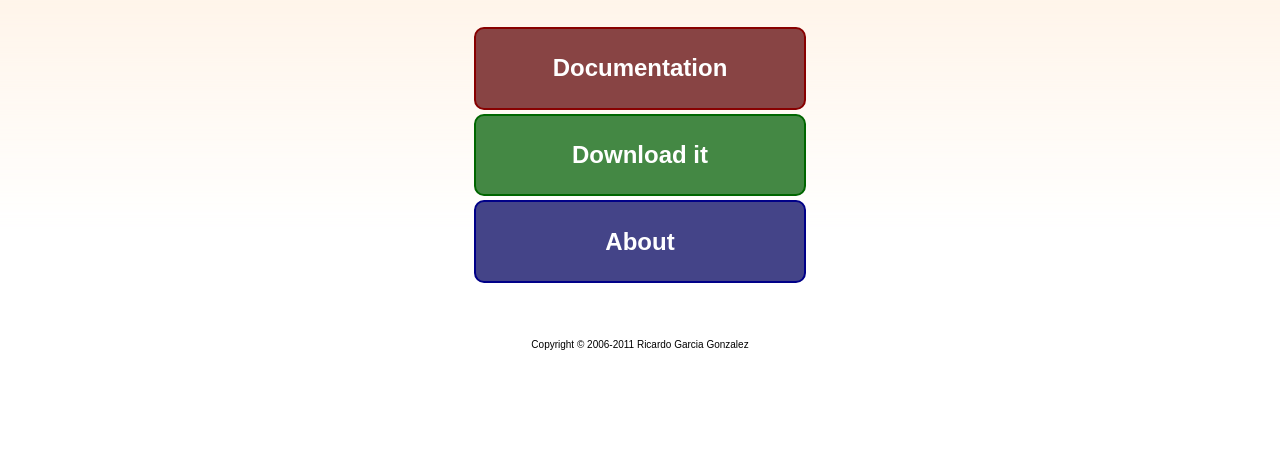
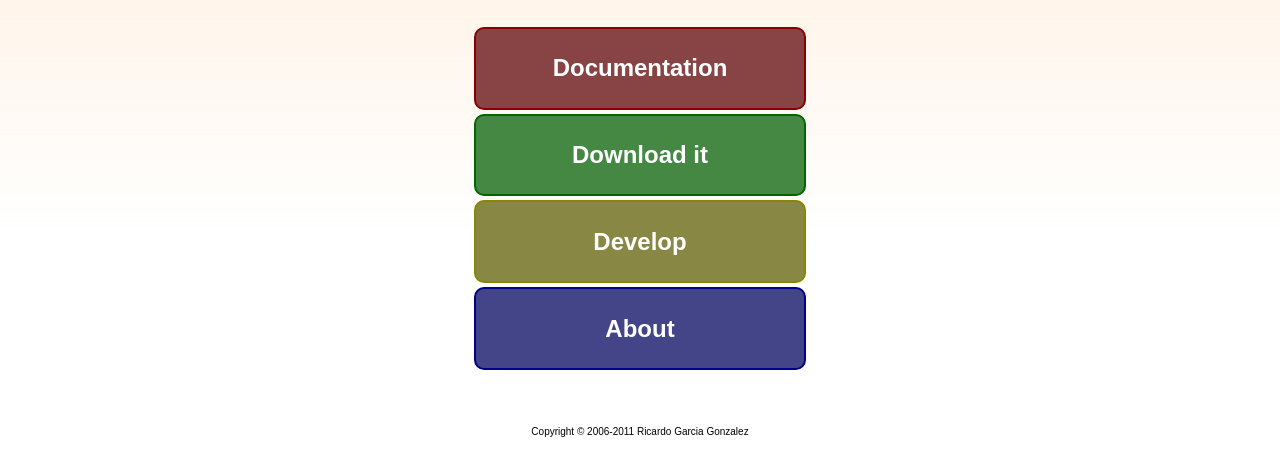
Before and after one commit to ytdl-org/youtube-dl, a PHP site: page / in a window 1280 px wide. Shown: the part 169-645 px from the top of the page. Run offline with PHP 8.4, Linux system fonts and the light colour scheme.

Commit message:
Add a prominent Develop link in the documentation (Closes #155)

```diff
--- a/index.html
+++ b/index.html
@@ -19,6 +19,7 @@
 <table border="0" id="rgb"><tr>
 	<tr><td><a class="button" id="r" href="documentation.html">Documentation</a></td></tr>
 	<tr><td><a class="button" id="g" href="download.html">Download it</a></td></tr>
+	<tr><td><a class="button" id="y" href="https://github.com/rg3/youtube-dl/">Develop</a></td></tr>
 	<tr><td><a class="button" id="b" href="about.html">About</a></td></tr>
 </tr></table>
 
--- a/style.css
+++ b/style.css
@@ -128,3 +128,7 @@ tt {
 	background-color: #444488;
 	border: 2px solid #000088;
 }
+#y {
+	background-color: #888844;
+	border: 2px solid #888800;
+}
```
